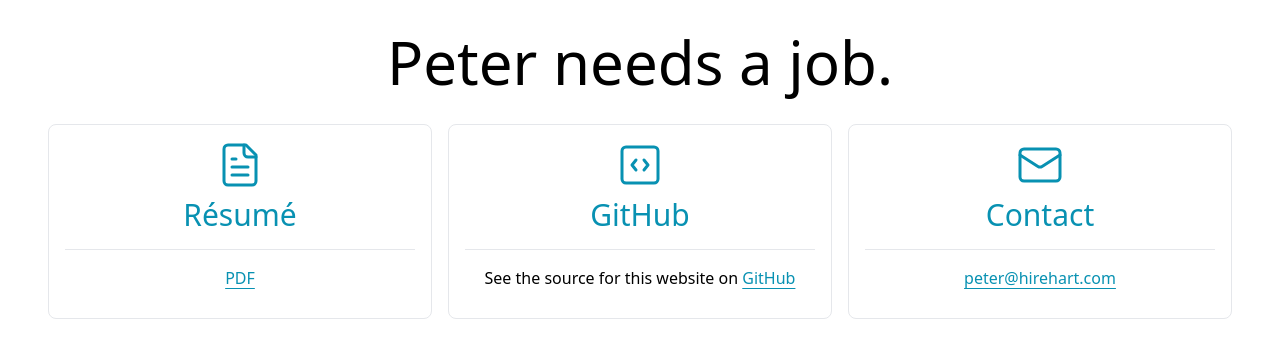
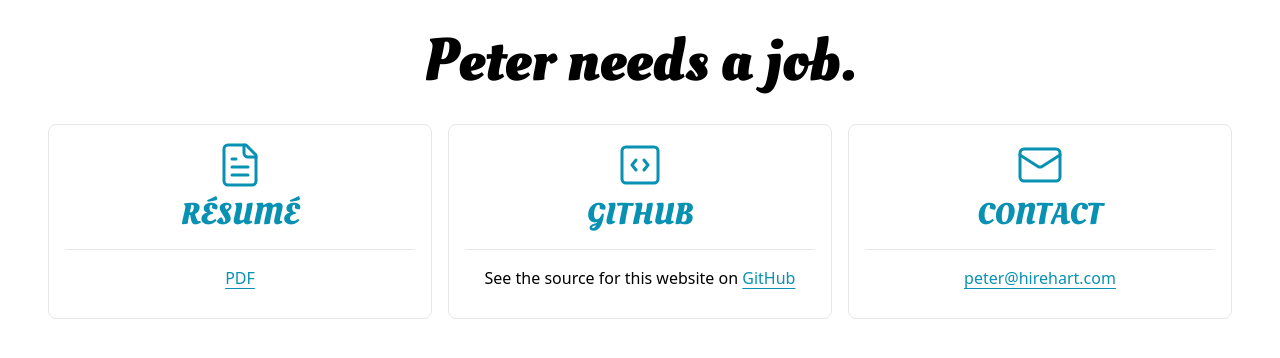
Before and after one commit to peterjhart/hirehart, a React (Vite) app: page / in a window 1280 px wide. Shown: the top 358 px of the page. Built offline with nearby package versions, Linux system fonts and the light colour scheme.

Commit message:
Add Oleo Script typeface from Google Fonts.

```diff
--- a/src/App.tsx
+++ b/src/App.tsx
@@ -16,7 +16,7 @@ export default function App(): ReactElement {
               strokeWidth={1.5}
             />
           </div>
-          <h2 className="text-center text-uppercase text-3xl text-cyan-600">
+          <h2 className="text-center uppercase text-3xl text-cyan-600">
             Résumé
           </h2>
           <hr className="my-4" />
@@ -37,7 +37,7 @@ export default function App(): ReactElement {
               strokeWidth={1.5}
             />
           </div>
-          <h4 className="text-center text-uppercase text-3xl text-cyan-600">
+          <h4 className="text-center uppercase text-3xl text-cyan-600">
             GitHub
           </h4>
           <hr className="my-4" />
@@ -61,7 +61,7 @@ export default function App(): ReactElement {
               strokeWidth={1.5}
             />
           </div>
-          <h4 className="text-center text-uppercase text-3xl text-cyan-600">
+          <h4 className="text-center uppercase text-3xl text-cyan-600">
             Contact
           </h4>
           <hr className="my-4" />
--- a/src/css/app.css
+++ b/src/css/app.css
@@ -1,3 +1,11 @@
+@import "./fonts.css";
+
 @tailwind base;
 @tailwind components;
 @tailwind utilities;
+
+h1, h2, h3, h4 {
+  font-family: "Oleo Script", serif;
+  font-weight: 700;
+  font-style: normal;
+}
--- /dev/null
+++ b/src/css/fonts.css
@@ -0,0 +1 @@
+@import url('https://fonts.googleapis.com/css2?family=Oleo+Script:wght@700&display=swap');
```
